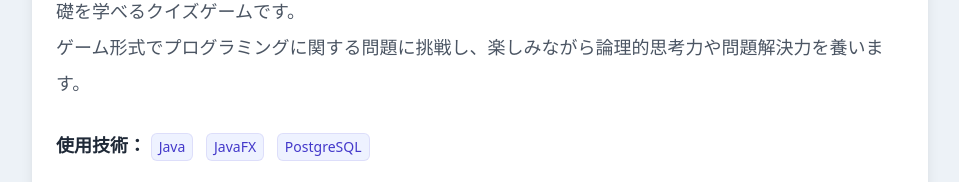
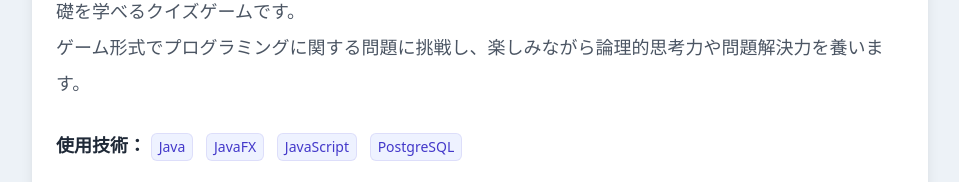
Before and after one commit to KaungSetLinn/KaungSetLinn.github.io, a plain HTML site: page index.html in a window 1280 px wide. Shown: the part 3635-3817 px from the top of the page, without its empty margins (160-1119 px from the left). Drawn offline with nearby package versions, Linux system fonts and the light colour scheme.

Commit message:
minor change

```diff
--- a/index.html
+++ b/index.html
@@ -250,6 +250,7 @@
                             使用技術：
                             <span class="inline-flex items-center rounded-md bg-indigo-50 px-2 py-1 text-sm font-medium text-indigo-700 ring-1 ring-indigo-700/10 ring-inset">Java</span>
                             <span class="inline-flex items-center rounded-md bg-indigo-50 px-2 py-1 text-sm font-medium text-indigo-700 ring-1 ring-indigo-700/10 ring-inset">JavaFX</span>
+                            <span class="inline-flex items-center rounded-md bg-indigo-50 px-2 py-1 text-sm font-medium text-indigo-700 ring-1 ring-indigo-700/10 ring-inset">JavaScript</span>
                             <span class="inline-flex items-center rounded-md bg-indigo-50 px-2 py-1 text-sm font-medium text-indigo-700 ring-1 ring-indigo-700/10 ring-inset">PostgreSQL</span>
                         </p>
 
```
